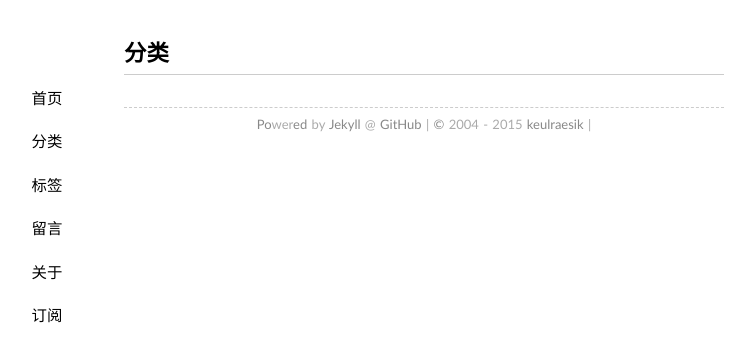
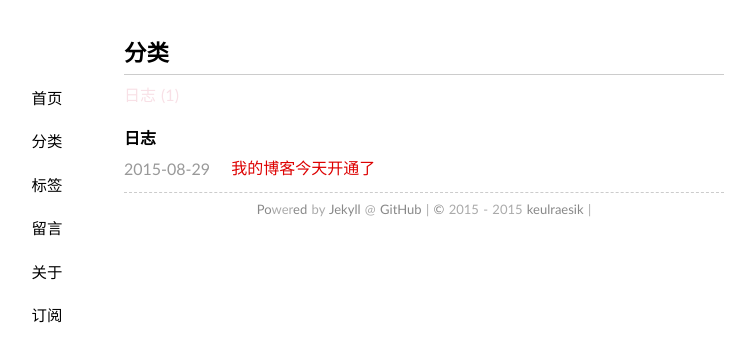
Before and after one commit to keulraesik/NET, a Jekyll site: the page built from categories/index.md, in a window 1280 px wide. Shown: the top 362 px of the page, without its empty margins (216-971 px from the left). Built offline with Jekyll 4.4.1, drawn with Linux system fonts in a browser that asks for light colours; Markdown is read by kramdown in place of the engine named in the settings; comment, search, counter and statistics services are not loaded; part of the change alters nothing that is shown.

Commit message:
fix blog & fix year in copyright

```diff
--- a/_layouts/default.html
+++ b/_layouts/default.html
@@ -33,7 +33,7 @@
     <footer>
         <p><small>
             <a href="http://github.com/{{ site.github }}/NET/new/gh-pages/_posts" target="_blank" title="撰写文章">Po</a>wer<a href="http://github.com/{{ site.github }}/NET/edit/gh-pages/{{ page.path }}" target="_blank" title="编辑页面">ed</a> by <a href="http://jekyllrb.com" target="_blank">Jekyll</a> @ <a href="http://github.com/{{ site.github }}/NET" target="_blank" title="项目主页">GitHub</a>
-             | <a rel="license" href="http://creativecommons.org/licenses/by-sa/3.0/cn/" target="_blank" title="许可协议">©</a> 2004 - {{site.time | date:"%Y"}} <a href="/about/">{{ site.author }}</a>
+             | <a rel="license" href="http://creativecommons.org/licenses/by-sa/3.0/cn/" target="_blank" title="许可协议">©</a> 2015 - {{site.time | date:"%Y"}} <a href="/about/">{{ site.author }}</a>
 {% if site.beian %}
              | <a href="http://www.miibeian.gov.cn" target="_blank">{{ site.beian }}</a>
 {% endif %}
--- /dev/null
+++ b/_posts/2015-08-29-hello-blog.md
@@ -0,0 +1,15 @@
+---
+layout: post
+title: "我的博客今天开通了"
+categories: 日志
+tags: 吐槽
+---
+
+很早就有写技术博客的想法，先后使用过[javaeye](http://www.iteye.com)、[csdn](http://www.csdn.net)；
+但一旦忙起来就懒得更新了，可能还是源于没有归属感。
+甚至一段时间感觉直接使用[印象笔记](https://www.yinxiang.com/)会更好，
+但始终希望能和大伙分享下自己掉过的那些坑！
+希望同行能从中`SAVE A LITTLE LIFE` :)
+
+本博客fork自[Yonsm](http://www.yonsm.net)，具体说明请查看[Repo](https://github.com/yonsm/NET)`ReadMe.md`
+在此感谢[Yonsm](http://www.yonsm.net)的分享！
```
